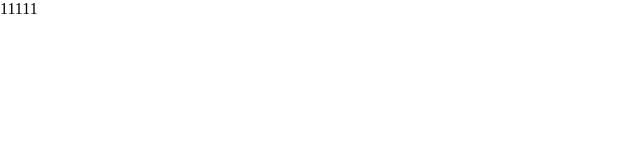
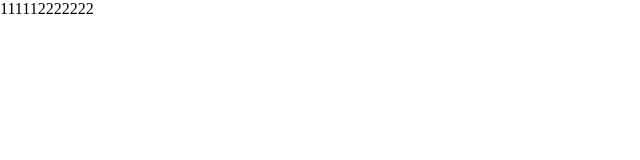
Before and after one commit to jiangguozhu/jiangguozhu.github.io, a plain HTML site: page index.html in a window 1280 px wide. Shown: the full height of the page, 0-640 px from the left. Drawn offline with Linux system fonts and the light colour scheme.

Commit message:
Update index.html

```diff
--- a/index.html
+++ b/index.html
@@ -21,7 +21,7 @@
 	<body>
 	    <div id="box">
 	    	<ul>
-	    		<li>11111</li>
+	    		<li>111112222222</li>
 
 	    	</ul>
 	    </div>
```
